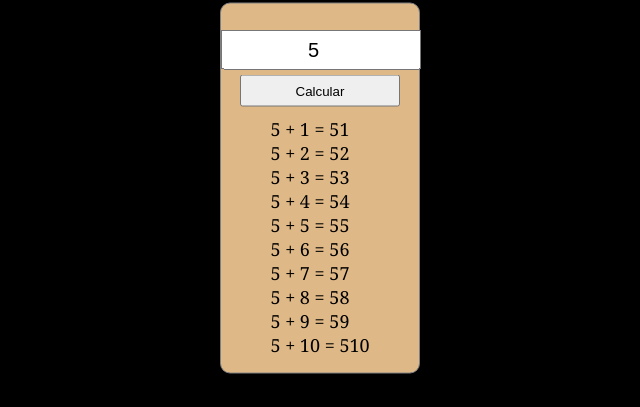
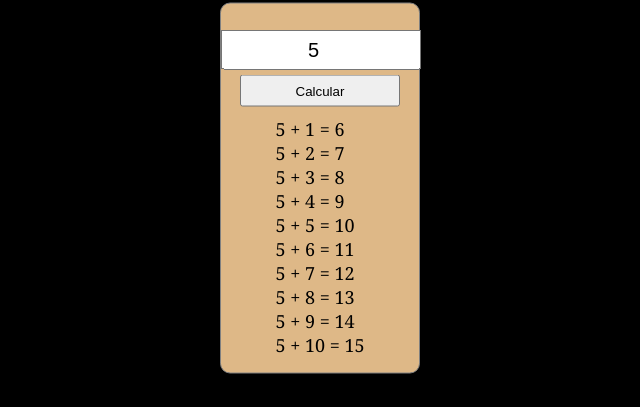
Before and after one commit to eltonalmeid/tabuada, a plain HTML site: page Soma/soma.html in a window 1280 px wide. Both pictures are taken after typing "5" into the empty fields and a click on the button "Calcular". Shown: the part 212-619 px from the top of the page, without its empty margins (320-960 px from the left). Drawn offline with Linux system fonts and the light colour scheme.

Commit message:
commit on 'master'

```diff
--- a/Soma/soma.html
+++ b/Soma/soma.html
@@ -89,7 +89,7 @@
 
             resultado.innerHTML = '';
             for(let i = 1; i < 11; i++){
-                resultado.innerHTML +=  numero + " + " + i + " = " + parseInt(numero+i) + "<br>"
+                resultado.innerHTML +=  numero + " + " + i + " = " + (parseInt(numero)+parseInt(i)) + "<br>"
             }
 
             backButton.style.display = "inline-block";
```
